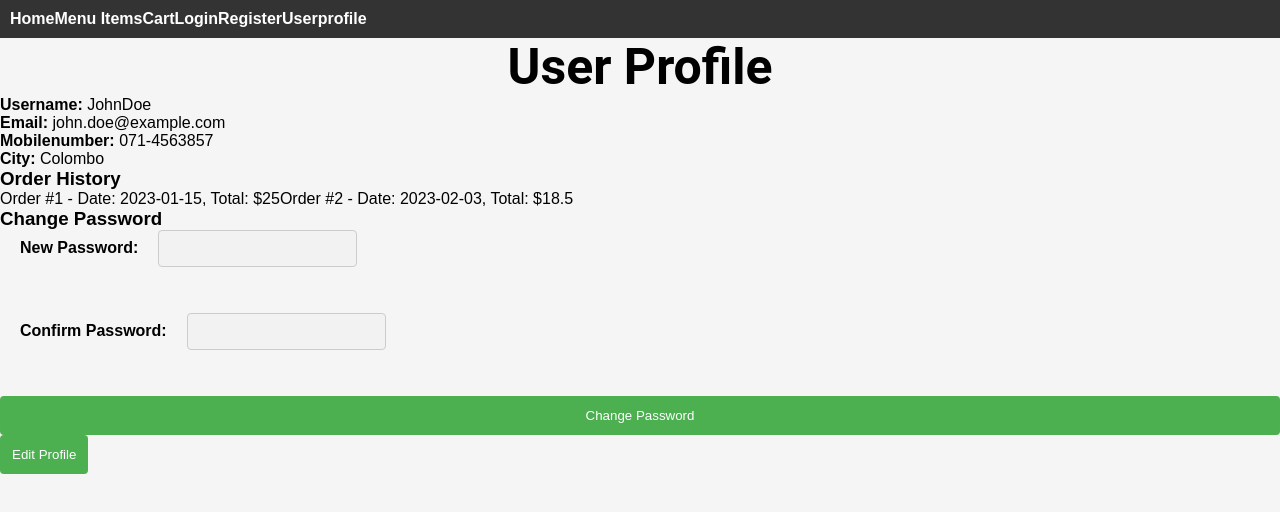
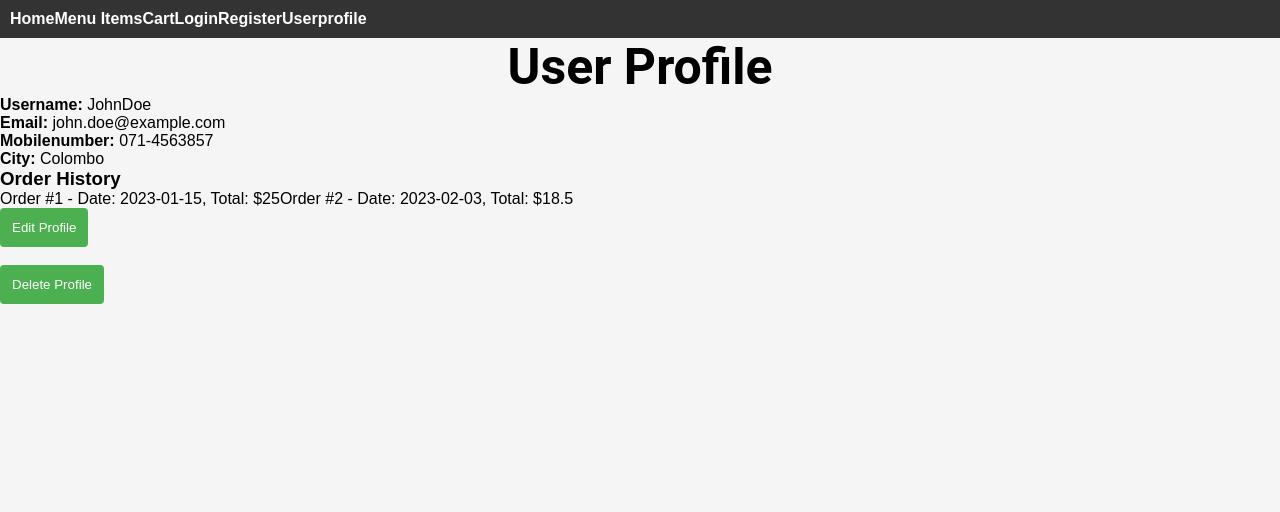
Before and after one commit to AMA1120/Full-Stack-Project, a React (Create React App) app in the folder client/: page /userprofile in a window 1280 px wide. Shown: the top 512 px of the page. Built offline with nearby package versions, Linux system fonts and the light colour scheme.

Commit message:
profile
profile edit

```diff
--- a/client/src/pages/Userprofile/Userprofile.js
+++ b/client/src/pages/Userprofile/Userprofile.js
@@ -134,36 +134,14 @@ const Userprofile = () => {
             </ul>
           </div>
 
-{/* Option to change password */}
-          <div>
-            <h3>Change Password</h3>
-            <form onSubmit={handleChangePassword}>
-              <label>
-                New Password:
-                <input
-                  type="password"
-                  value={password}
-                  onChange={(e) => setPassword(e.target.value)}
-                />
-              </label>
-              <br />
-              <label>
-                Confirm Password:
-                <input
-                  type="password"
-                  value={confirmPassword}
-                  onChange={(e) => setConfirmPassword(e.target.value)}
-                />
-              </label>
-              <br />
-              <button type="submit">Change Password</button>
-            </form>
-          </div>
+
           <button onClick={() => setIsEditing(true)}>Edit Profile</button>
+          <br></br> <br></br>
+          <button onClick={() => setIsEditing(true)}>Delete Profile</button>
         </div>
       )}
     </div>
   );
 };
 
-export default Userprofile
+export default Userprofile;
```
